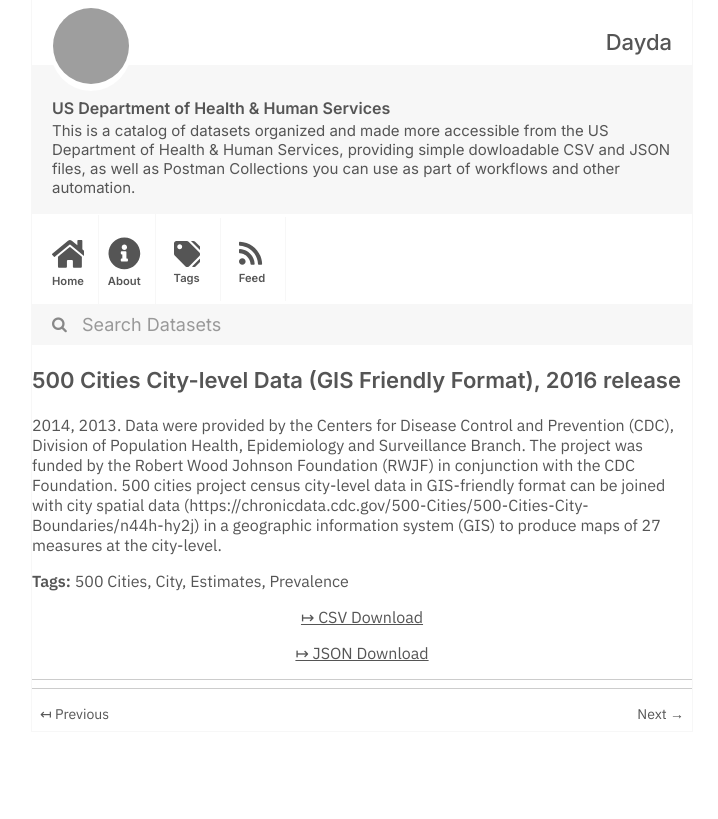
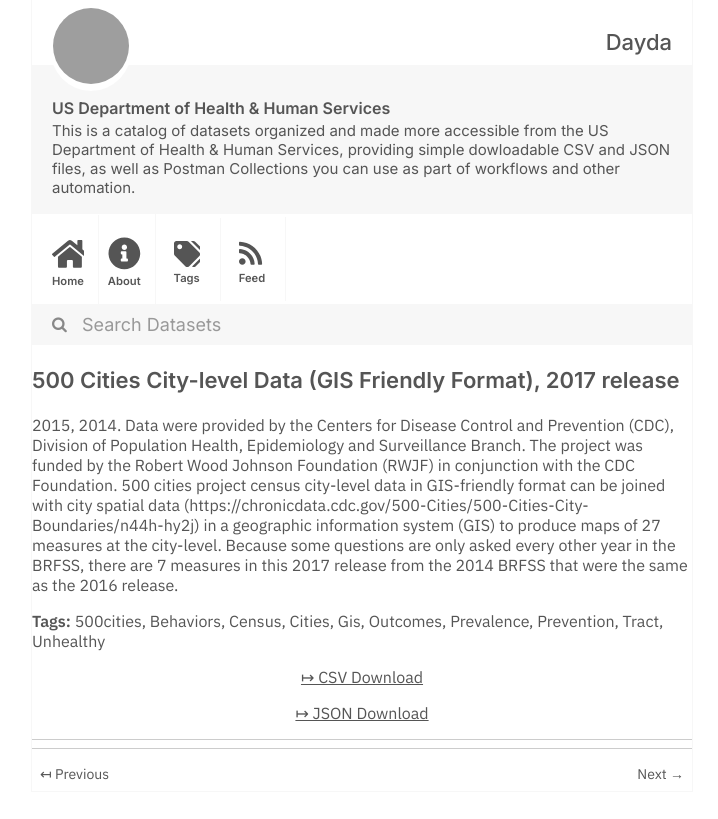
Before and after one commit to dayda-entities/us-department-of-health-and-human-services, a Jekyll site: the page built from _posts/2020-11-10-500-cities-city-level-data-gis.md, in a window 1280 px wide, cut to the strip 0-819 px from the top of the page. Shown: the whole strip, without its empty margins (278-996 px from the left). Built offline with Jekyll 4.4.1, drawn with Linux system fonts in a browser that asks for light colours; grey boxes are pictures that could not be loaded.

Commit message:
Publish Data

```diff
--- a/_posts/2020-11-10-500-cities-city-level-data-gis.md
+++ b/_posts/2020-11-10-500-cities-city-level-data-gis.md
@@ -1,18 +1,24 @@
 ---
-title: '500 Cities City-level Data (GIS Friendly Format), 2016 release'
-created: '2020-11-10T16:18:30.623273'
-modified: '2021-04-21T22:19:52.333596'
+title: '500 Cities City-level Data (GIS Friendly Format), 2017 release'
+created: '2020-11-10T16:17:52.618081'
+modified: '2021-04-21T22:34:51.686003'
 state: active
 type: dataset
 tags:
-  - 500 Cities
-  - City
-  - Estimates
+  - 500cities
+  - Behaviors
+  - Census
+  - Cities
+  - Gis
+  - Outcomes
   - Prevalence
+  - Prevention
+  - Tract
+  - Unhealthy
 groups: []
-csv_url: 'https://data.cdc.gov/api/views/k56w-7tny/rows.csv?accessType=DOWNLOAD'
-json_url: 'https://data.cdc.gov/api/views/k56w-7tny/rows.json?accessType=DOWNLOAD'
+csv_url: 'https://data.cdc.gov/api/views/djk3-k3zs/rows.csv?accessType=DOWNLOAD'
+json_url: 'https://data.cdc.gov/api/views/djk3-k3zs/rows.json?accessType=DOWNLOAD'
 layout: post
 
 ---
-2014, 2013. Data were provided by the Centers for Disease Control and Prevention (CDC), Division of Population Health, Epidemiology and Surveillance Branch. The project was funded by the Robert Wood Johnson Foundation (RWJF) in conjunction with the CDC Foundation. 500 cities project census city-level data in GIS-friendly format can be joined with city spatial data (https://chronicdata.cdc.gov/500-Cities/500-Cities-City-Boundaries/n44h-hy2j) in a geographic information system (GIS) to produce maps of 27 measures at the city-level.
+2015, 2014. Data were provided by the Centers for Disease Control and Prevention (CDC), Division of Population Health, Epidemiology and Surveillance Branch. The project was funded by the Robert Wood Johnson Foundation (RWJF) in conjunction with the CDC Foundation. 500 cities project census city-level data in GIS-friendly format can be joined with city spatial data (https://chronicdata.cdc.gov/500-Cities/500-Cities-City-Boundaries/n44h-hy2j) in a geographic information system (GIS) to produce maps of 27 measures at the city-level. Because some questions are only asked every other year in the BRFSS, there are 7 measures in this 2017 release from the 2014 BRFSS that were the same as the 2016 release.
```
